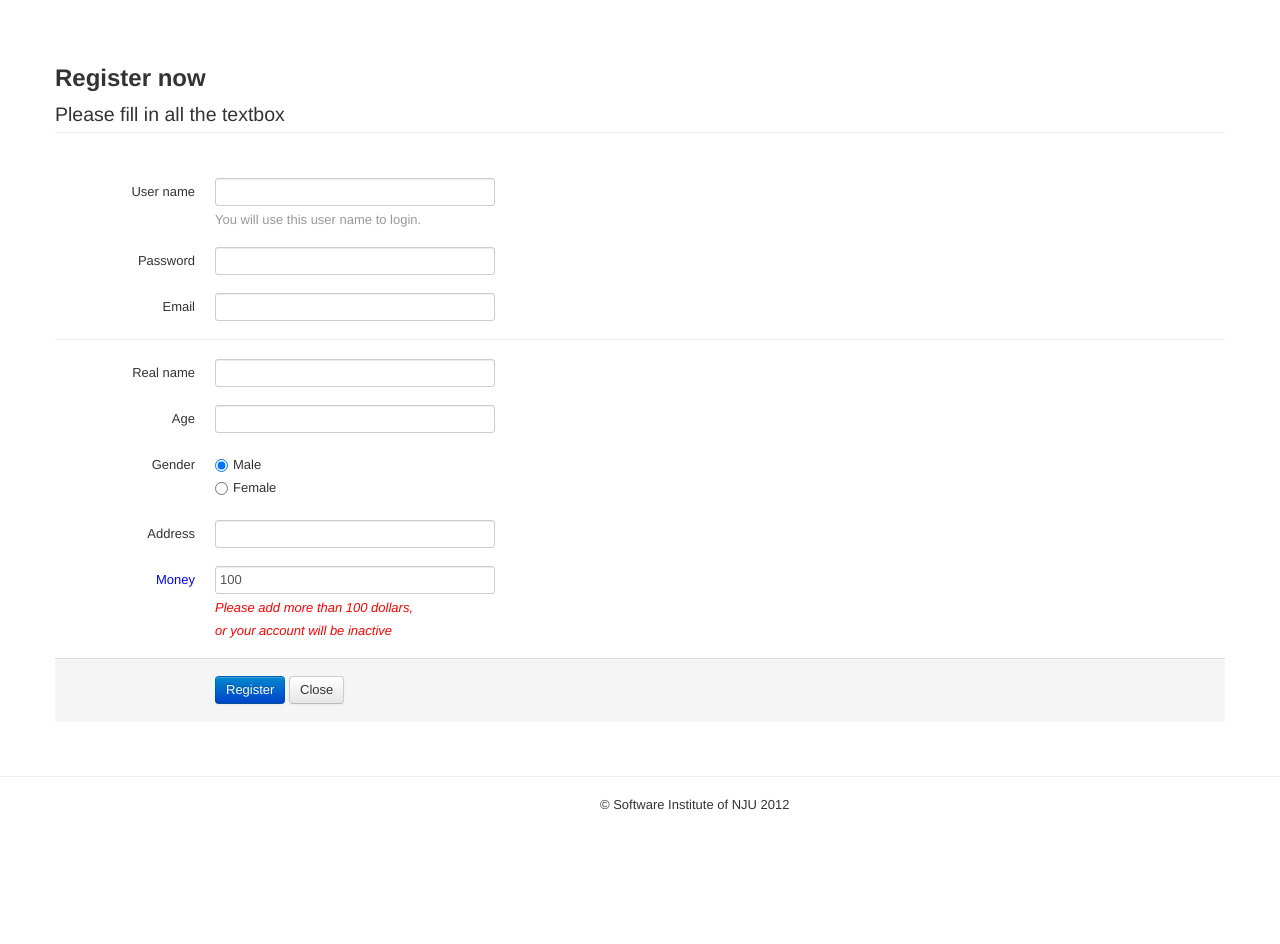
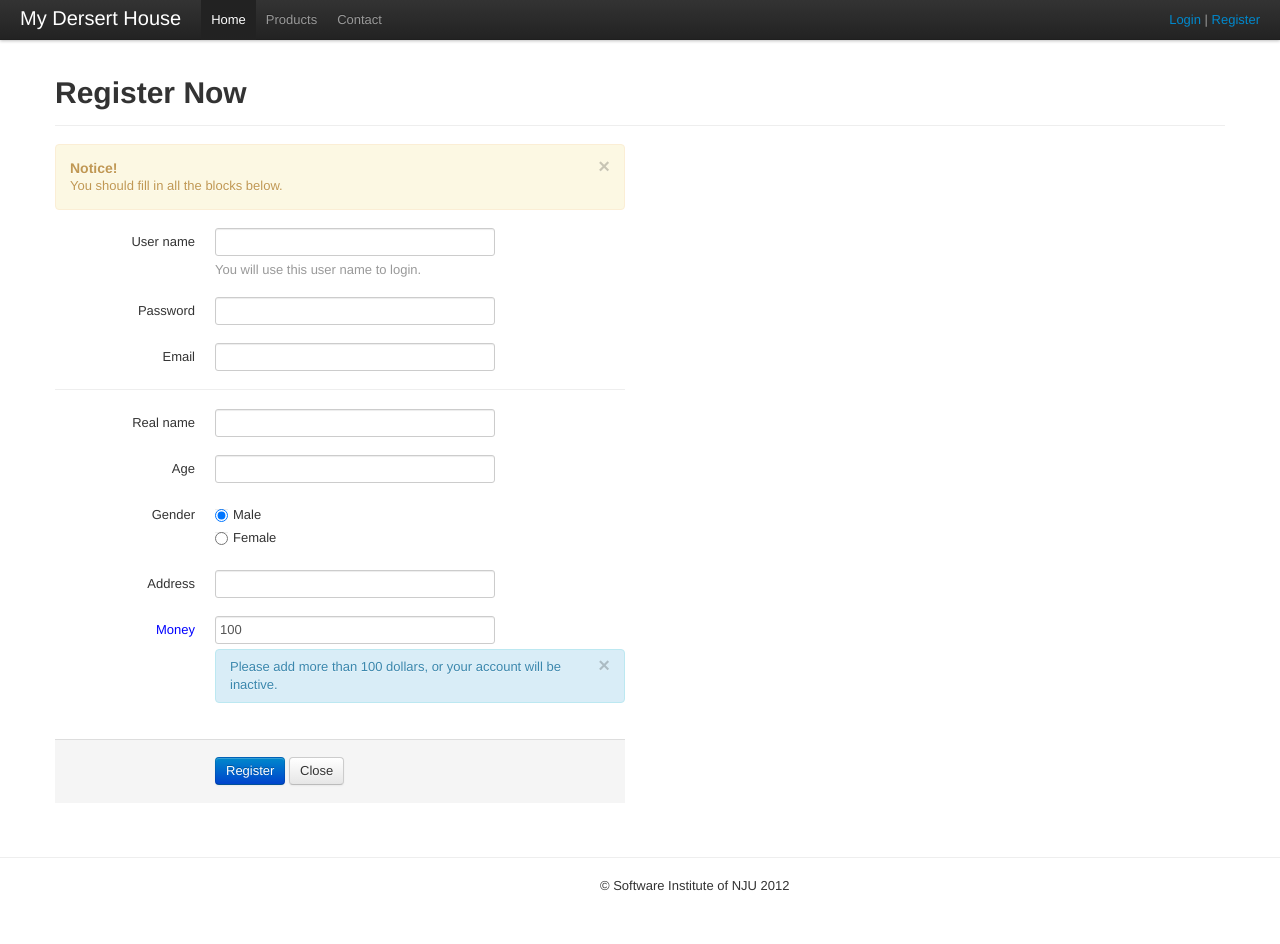
Before and after one commit to vancexu/DHouse, a Django app: page /register/ in a window 1280 px wide. Before the commit the page ends 810 px from the top, so only its background shows below. Run offline with Django 3.2, Linux system fonts and the light colour scheme; parts of the project's set-up code (start-up, migrations or seed data) failed here and were passed over; some libraries are stand-ins or nearby versions.

Commit message:
fix login bug

```diff
--- a/mysite/dhouse/views.py
+++ b/mysite/dhouse/views.py
@@ -83,9 +83,9 @@ def signin(request):
                     return redirect('/')
             #Redirect to another signin page and show error. (Can be done in a better way through js)
             else:
-                return render_to_response('signin.html', {'next': request.POST.get('next', '/'), 'error': 'user is not active',})
+                return render_to_response('signin.html', {'next': request.POST.get('next', '/'), 'error': 'User is not active',})
         else:
-            return render_to_response('signin.html', {'next': request.POST.get('next', '/'), 'error': 'incorrect login information',})
+            return render_to_response('signin.html', {'next': request.POST.get('next', '/'), 'error': 'Incorrect login information',})
 
 
 def signout(request):
@@ -204,3 +204,14 @@ def changeProfile(request, profile_id):
         return redirect(rd)
     else:
         return redirect('/')
+
+def productsManage(request):
+    '''
+    url: /products
+    '''
+    products = Product.objects.all()
+    context = {
+        'user' : request.user,
+        'products' : products,
+    }
+    return render_to_response('products.html', context);
--- a/mysite/templates/profile.html
+++ b/mysite/templates/profile.html
@@ -89,7 +89,7 @@
                 {% for product in products_bought %}
                   <li class="span2">
                     <a href="/" class="thumbnail">
-                      <img src="/{{ product.photo }}" alt="" style="height:150px; width:150px">
+                      <img src="{{ product.photo }}" alt="" style="height:150px; width:150px">
                     </a>
                   </li>
                 {% endfor %}
--- a/mysite/templates/register.html
+++ b/mysite/templates/register.html
@@ -1,11 +1,79 @@
 {% extends "base.html" %}
 {% block title %}Welcome, please register{% endblock %}
 {% block content %}
+<!--Nav bar begin -->
+  <div class="navbar navbar-fixed-top">
+    <div class="navbar-inner">
+      <div class="container-fluid">
+        <a class="btn btn-navbar" data-toggle="collapse" data-target=".nav-collapse">
+          <span class="icon-bar"></span>
+          <span class="icon-bar"></span>
+          <span class="icon-bar"></span>
+        </a>
+        <a class="brand" href="/">My Dersert House</a>
+        <div class="nav-collapse">
+          <ul class="nav">
+            <li class="active"><a href="/">Home</a></li>
+            <li><a href="/products">Products</a></li>
+            <li><a href="#contact">Contact</a></li>
+          </ul>
+
+          {% if not user.username %}
+          <div id="LoginModal" class="modal hide fade">
+            <div class="modal-header">
+              <a class="close" data-dismiss="modal" >&times;</a>
+              <h3>Login</h3>
+            </div>
+            <div class="modal-body">
+              <h4>Dear customer, long time no see</h4>
+              <form action="/signin/" method="post" name="signinform">
+                <label for="username">User name:</label>
+                <input type="text" name="username" value="" id="username" />
+                <label for="password">Password:</label>
+                <input type="password" name="password" value="" id="password" />
+                {% if error %}
+                  <div id="signin_error">{{ error }}</div>
+                {% endif %}
+                <!-- <input type="submit" value="signin" /> -->
+                {% if next %}
+                <input type='hidden' name='next' value='{{next}}' />
+                {% endif %}
+                <script type="text/javascript">
+                  function loginFormSubmit() {
+                    document.forms["signinform"].submit();
+                  }
+                </script>
+              </form>
+            </div>
+            <div class="modal-footer">
+              <a class="btn btn-primary" onclick="loginFormSubmit()">OK</a>
+              <a href="#" class="btn" data-dismiss="modal" >Close</a>
+            </div>
+          </div>
+          <p class="navbar-text pull-right"><a data-toggle="modal" href="#LoginModal">Login</a> | <a href="/register/">Register</a></p>
+          {% endif %}
+          {% if user.username %}
+          <p class="navbar-text pull-right"><i class="icon-user icon-white"></i> Login as <a href="/profile">{{ user.username }}</a> | <a href="/signout">logout</a></p>
+          {% endif %}
+        </div><!--/.nav-collapse -->
+      </div>
+    </div>
+  </div>
+<!-- Nav bar end-->
+
   <div class="container">
-    <h2>Register now</h2>
+    <div class="page-header">
+      <h1>Register Now</h1>
+    </div>
+    <div class="row-fluid">
+      <div class="span6">
         <form class="form-horizontal" action="/register/" method="post">
           <fieldset>
-          <legend>Please fill in all the textbox</legend>
+            <div class="alert alert-block">
+              <a class="close" data-dismiss="alert">×</a>
+              <h4 class="alert-heading">Notice!</h4>
+              You should fill in all the blocks below.
+            </div>
             <div class="control-group">
               <label class="control-label" for="username">User name</label>
               <div class="controls">
@@ -61,8 +129,15 @@
               <label class="control-label" for="money" style="color:blue">Money</label>
               <div class="controls">
                 <input type="text" class="input-xlarge" id="money" name="money" value="100">
-              <p class="help-block" style="color:red; font-style:italic">Please add more than 100 dollars,</p>
-              <p class="help-block" style="color:red; font-style:italic">or your account will be inactive</p>
+                <!-- <p class="help-block" style="color:red; font-style:italic">Please add more than 100 dollars,</p> -->
+                <!-- <p class="help-block" style="color:red; font-style:italic">or your account will be inactive</p> -->
+                <p class="help-block">
+                  <div class="alert alert-info">
+                    <a class="close" data-dismiss="alert">×</a>
+                    Please add more than 100 dollars,
+                    or your account will be inactive.
+                  </div>
+                </p>
               </div>
             </div>
             <div class="form-actions">
@@ -71,7 +146,8 @@
             </div>
           </fieldset>
         </form>
-    </div>
-  </div>
+      </div> <!-- span6 -->
+    </div> <!-- row-fluid -->
+  </div> <!-- containter -->
 
 {% endblock %}
--- a/mysite/urls.py
+++ b/mysite/urls.py
@@ -24,4 +24,5 @@ urlpatterns = patterns('dhouse.views',
     url(r'^buy/?$', 'buy'),
     url(r'^buy/(?P<product_id>\d+)/?$', 'buy'),
     url(r'^change/(?P<profile_id>\d+)/?$', 'changeProfile'),
+    url(r'^products/?$', 'productsManage'),
 )
```
Also changed, not shown: mysite/dhouse/models.py (+12 -0 lines), mysite/templates/index.html (+39 -10 lines), mysite/templates/products.html (added, +111 -0 lines), mysite/db/mydb.db, mysite/static/img/cake/09.jpg (added), mysite/static/img/cake/10.jpg (added), mysite/static/img/cake/11.jpg (added), mysite/static/img/cake/12.jpg (added), mysite/static/img/cake/13.jpg (added), mysite/static/img/cake/14.jpg (added), 3 other files. Lines whose indentation alone changed are shown as unchanged.
